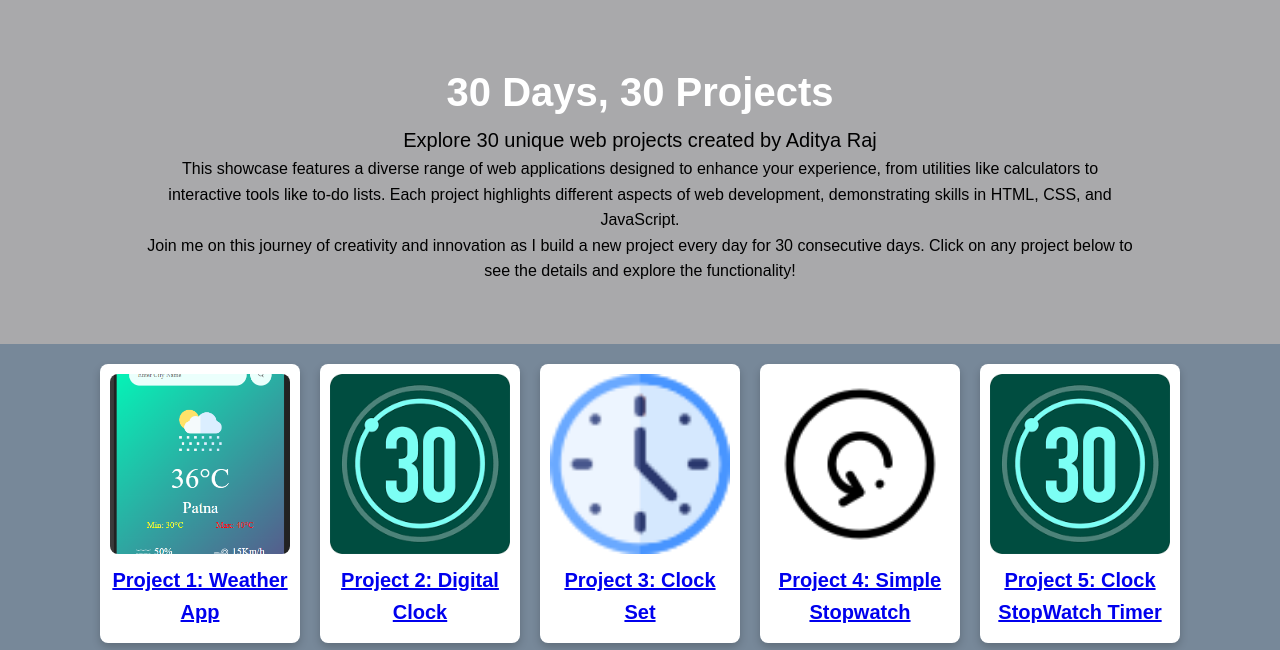
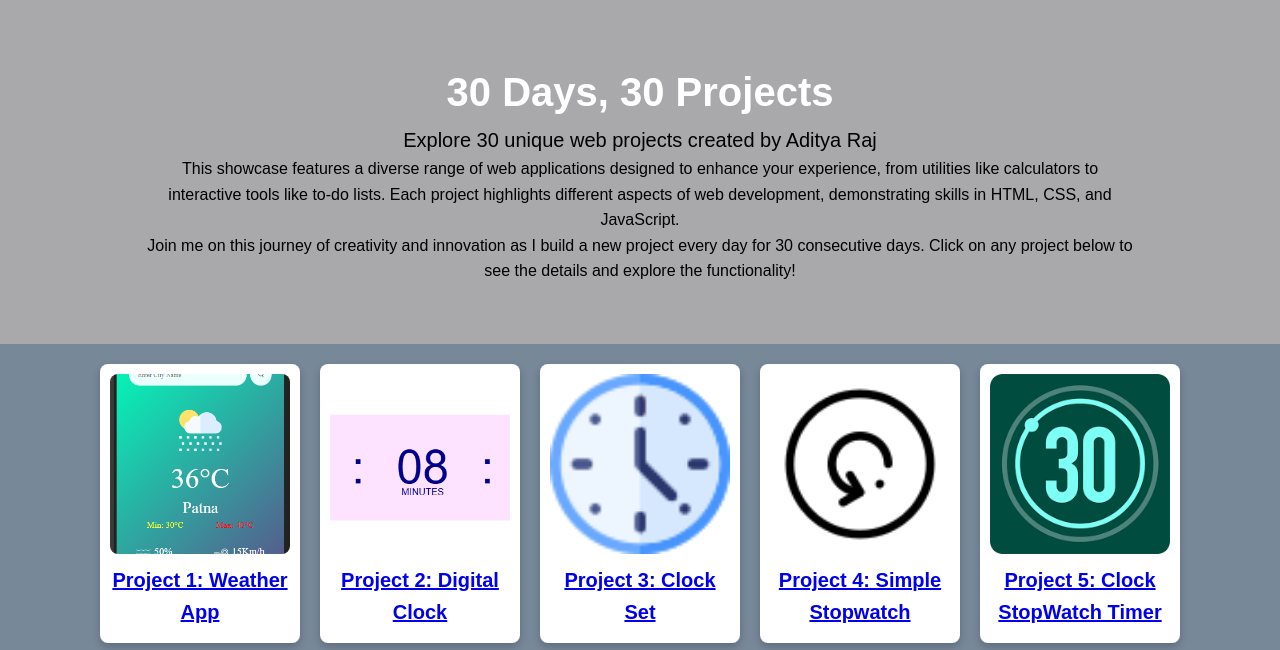
Before and after one commit to AdityaRaj81/30-Days-30-Projects, a plain HTML site: page index.html in a window 1280 px wide. Shown: the top 650 px of the page. Drawn offline with Linux system fonts and the light colour scheme.

Commit message:
Update image source for Digital Clock project in index.html

```diff
--- a/index.html
+++ b/index.html
@@ -37,7 +37,7 @@
     <a href="./002_Digital_Clock/index.html" target="_blank" class="project-link">
       <div class="project-card">
         <div class="project-image-container">
-          <img src="images.png" alt="Project 2">
+          <img src="./002_Digital_Clock/Digital_Clock.png" alt="Project 2">
         </div>
         <h3>Project 2: Digital Clock</h3>
         <!-- <p>Simple Calculator with basic arithmetic functions</p> -->
```
